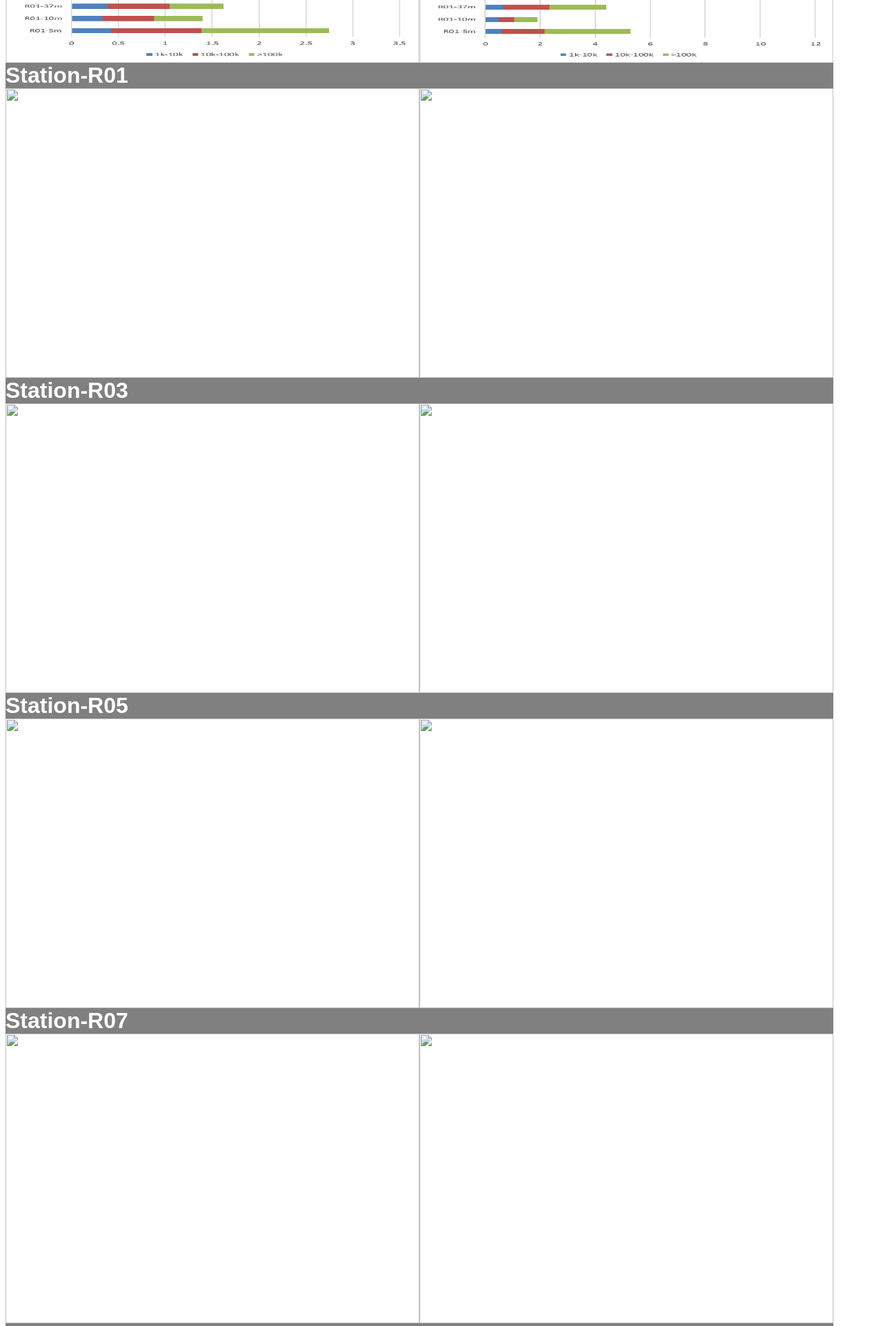
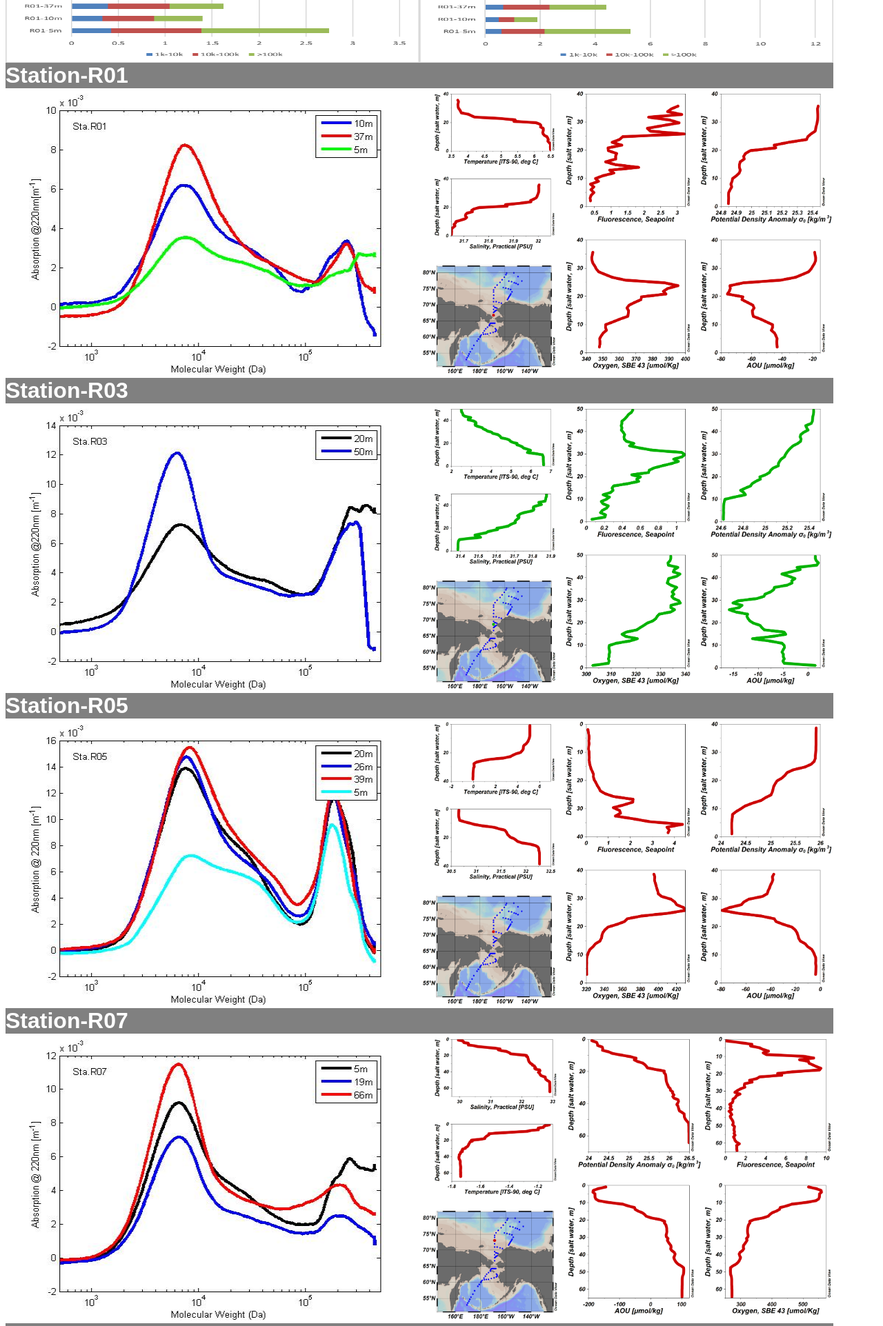
Before and after one commit to a54144/6th_Arctic_Results_and_discussion, a plain HTML site: page index.html in a window 1280 px wide. Shown: the part 8740-10663 px from the top of the page at 69% size. Drawn offline with Linux system fonts and the light colour scheme; files whose address does not match are found by name.

Commit message:
Update index.html

```diff
--- a/index.html
+++ b/index.html
@@ -185,26 +185,26 @@ DOC在陆架的底层均出现高值：可能与沉积物的再悬浮有关。
 <img src = "pic/R Section@245nm.png">
 
 <h2><b><a name="R01">Station-R01</a></b></h2>
-<img src="MATLAB/R01.jpg" >
-<img src="R/R01-Station.gif" >
+<img src="pic/MATLAB/R01.jpg" >
+<img src="pic/R/R01-Station.gif" >
 <h2><b><a name="R03">Station-R03</a></b></h2>
-<img src="MATLAB/R03.jpg" ></br>
-<img src="R/R03-Station.gif" >
+<img src="pic/MATLAB/R03.jpg" ></br>
+<img src="pic/R/R03-Station.gif" >
 <h2><b><a name ="R05">Station-R05</a></b></h2>
-<img src="MATLAB/R05.jpg" ></br>
-<img src="R/R05-Station.gif" >
+<img src="pic/MATLAB/R05.jpg" ></br>
+<img src="pic/R/R05-Station.gif" >
 <h2><b><a name="R07">Station-R07</a></b></h2>
-<img src="MATLAB/R07.jpg" ></br>
-<img src="R/R07-Station.gif" >
+<img src="pic/MATLAB/R07.jpg" ></br>
+<img src="pic/R/R07-Station.gif" >
 <h2><b><a name="R09">Station-R09</a></b></h2>
-<img src="MATLAB/R09.jpg" ></br>
-<img src="R/R09-Station.gif" >
+<img src="pic/MATLAB/R09.jpg" ></br>
+<img src="pic/R/R09-Station.gif" >
 <h2><b><a name="R15">Station-R15</a></b></h2>
 </br>
 
-<img src="MATLAB/StationR15.jpg" ></br>
+<img src="pic/MATLAB/StationR15.jpg" ></br>
 
-<img src="R/R15-Station.gif" >
+<img src="pic/R/R15-Station.gif" >
 
 <!-- <img src="R15\section R5-R15.gif" ></br> -->
 
```
